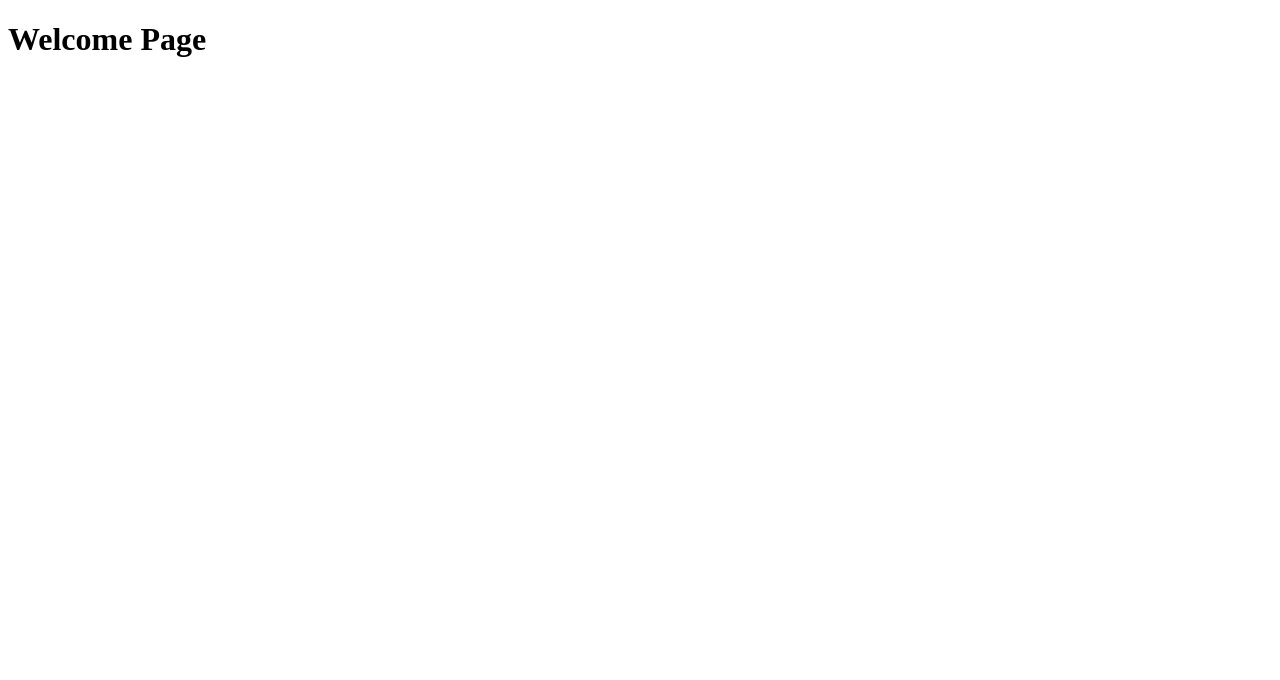
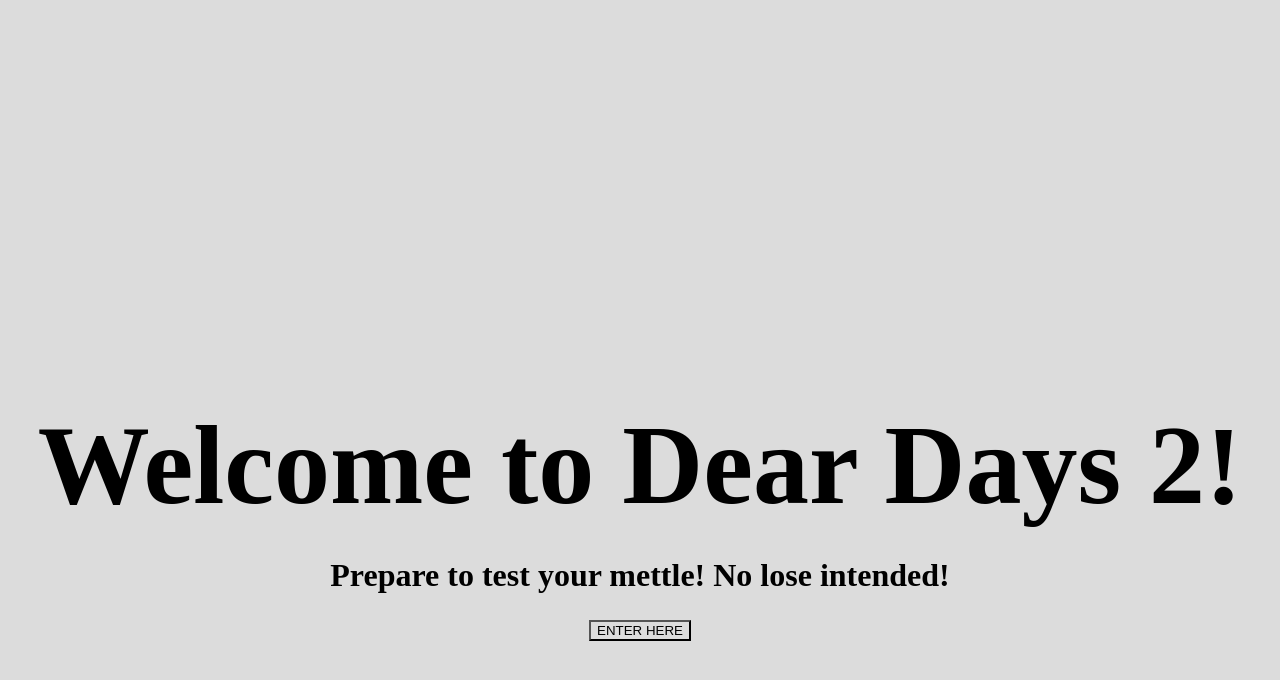
Before and after one commit to Grand-Junction/Flex-Fight-Generator, a React (Vite) app: page / in a window 1280 px wide. Shown: the top 680 px of the page. Built offline with nearby package versions, Linux system fonts and the light colour scheme.

Commit message:
reset: use Grid/Flexbox for styling - style Welcome component

```diff
--- a/public/style.css
+++ b/public/style.css
@@ -0,0 +1,31 @@
+* {
+  box-sizing: border-box;
+  background-color: gainsboro;
+}
+
+/* WELCOME COMPONENT STYLING */
+
+#welcome-div {
+    display: grid;
+    grid-template-columns: repeat(3, 1fr);
+    grid-template-rows: repeat(10, 1fr);
+    gap: 3px;
+}
+
+.welcome-div-2 {
+    grid-column: span 3;
+    grid-row: 4 / span 3;
+    display: flex;
+    flex-direction: column;
+    justify-content: center;
+    align-items: center;
+}
+
+.welcome-div-2 h1 {
+    font-size: 7rem;
+    margin-bottom: 0;
+}
+
+.welcome-div-2 h2 {
+    font-size: 2rem;
+}
--- a/src/App.jsx
+++ b/src/App.jsx
@@ -1,9 +1,19 @@
-import React from "react";
+import React, { useState } from "react";
+import Welcome from "./Welcome";
+import HomePage from "./HomePage";
 
 function App() {
 
+  const [goToHome, setGoToHome] = useState(true);
+
+  function goHome() {
+    setGoToHome((goToHome) => !goToHome);
+  }
+
   return (
-    <h1>Welcome Page</h1>
+    <div onClick={goHome}>
+      {goToHome ? <Welcome /> : <HomePage />}
+    </div>
   );
 }
 
--- a/src/Button.jsx
+++ b/src/Button.jsx
@@ -1,8 +1,8 @@
 import React from "react";
 
-function Button() {
+function Button(props) {
     return (
-        <button type="button" id="site-entry">ENTER HERE</button>
+        <button type="button" id="site-entry">{props.btnText}</button>
     );
 }
 
--- a/src/HomePage.jsx
+++ b/src/HomePage.jsx
@@ -1,4 +1,4 @@
-import React, { useState } from "react";
+import React from "react";
 import Header from "./Header";
 import Footer from "./Footer";
 import MainCard from "./MainCard";
@@ -7,10 +7,13 @@ function HomePage() {
 
     return (
         <div>
-            <Header />
+            {/* <Header />
             <MainCard />
-            <Footer />
+            <Footer /> */}
+            <h1>Home Page Component:</h1>
+            <p>consists of Header, Main Card, Footer</p>
         </div>
+
     );
 
 }
--- a/src/Welcome.jsx
+++ b/src/Welcome.jsx
@@ -5,10 +5,11 @@ function Welcome() {
 
     return (
     <div id="welcome-div">
-        {/* <h1>Welcome to Dear Days 2!</h1>
-        <h2>Prepare to test your mettle! No lose intended!</h2>
-        <Button /> */}
-        <h1>Welcome to Home Page</h1>
+        <div className="welcome-div-2">
+            <h1 id="welcome-child-1">Welcome to Dear Days 2!</h1>
+            <h2>Prepare to test your mettle! No lose intended!</h2>
+            <span><Button btnText="ENTER HERE" /></span>
+        </div>
     </div>
     );
 }
```
